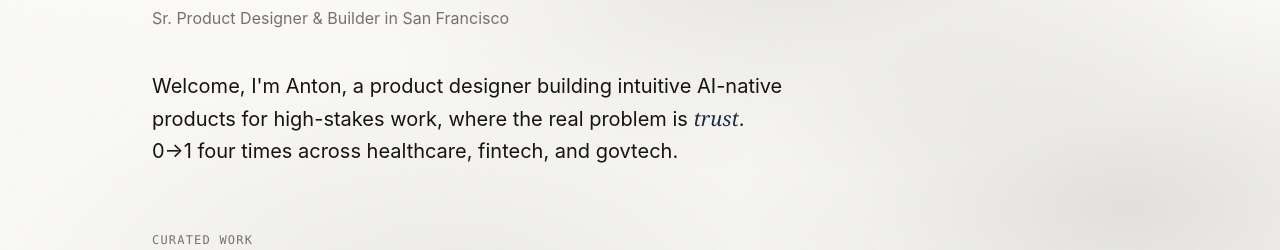
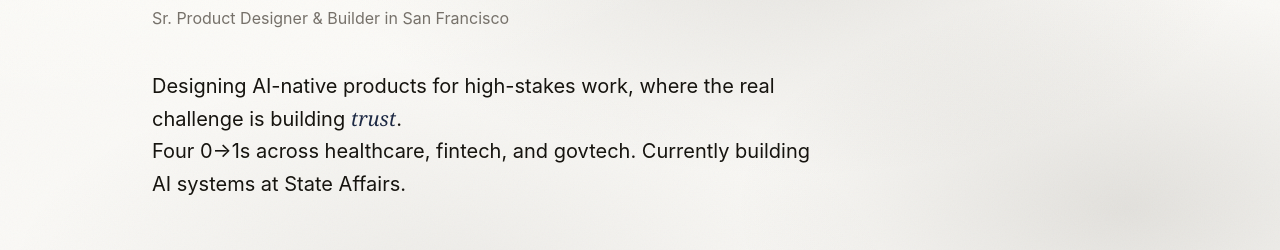
Before and after one commit to acaspx/portfolio-chops, a Next.js app: page / in a window 1280 px wide. Shown: the part 232-482 px from the top of the page. Built offline with nearby package versions, Linux system fonts and the light colour scheme; no server answers.

Commit message:
Hero: sharpen landing copy (web + mobile)

```diff
--- a/components/Footer.tsx
+++ b/components/Footer.tsx
@@ -38,7 +38,7 @@ export default function Footer() {
           {/* Nav columns */}
           <div className="grid grid-cols-2 gap-x-12 gap-y-10">
             <div>
-              <p className="font-mono text-xs uppercase tracking-widest text-muted">Explore</p>
+              <p className="font-mono text-xs uppercase tracking-widest text-muted">What&apos;s more</p>
               <ul className="mt-4 space-y-2.5 text-sm">
                 {explore.map((l) => (
                   <li key={l.label}>
--- a/components/Hero.tsx
+++ b/components/Hero.tsx
@@ -28,11 +28,11 @@ export default function Hero() {
 
 
       <motion.p {...fade(0.2)} className="mt-10 max-w-2xl text-lg sm:text-xl leading-relaxed">
-        Welcome, I&apos;m Anton, a product designer building intuitive AI-native products
-        for high-stakes work, where the real problem is{" "}
-        <em className="font-serif italic text-accent">trust</em>.
+        Designing AI-native products for high-stakes work, where the real challenge
+        is building <em className="font-serif italic text-accent">trust</em>.
         <br />
-        0→1 four times across healthcare, fintech, and govtech.
+        Four 0→1s across healthcare, fintech, and govtech. Currently building AI
+        systems at State Affairs.
       </motion.p>
     </section>
   );
--- a/components/MobileHome.tsx
+++ b/components/MobileHome.tsx
@@ -74,9 +74,9 @@ export default function MobileHome() {
         </div>
         <p className="mt-1 text-muted">Sr. Product Designer & Builder in San Francisco</p>
         <p className="mt-6 text-lg leading-relaxed">
-          I design AI-native products for high-stakes work, where the hard problem isn&apos;t
-          the model, it&apos;s <em className="font-serif italic text-accent">trust</em>. 0→1 four
-          times, across healthcare, fintech, and govtech.
+          Designing AI-native products for high-stakes work, where the real challenge is
+          building <em className="font-serif italic text-accent">trust</em>. Four 0→1s across
+          healthcare, fintech, and govtech. Currently building AI systems at State Affairs.
         </p>
         <div className="mt-7 flex flex-wrap gap-3">
           <a
```
Also changed, not shown: 1 other file (tests, documents, lock files or other folders).
